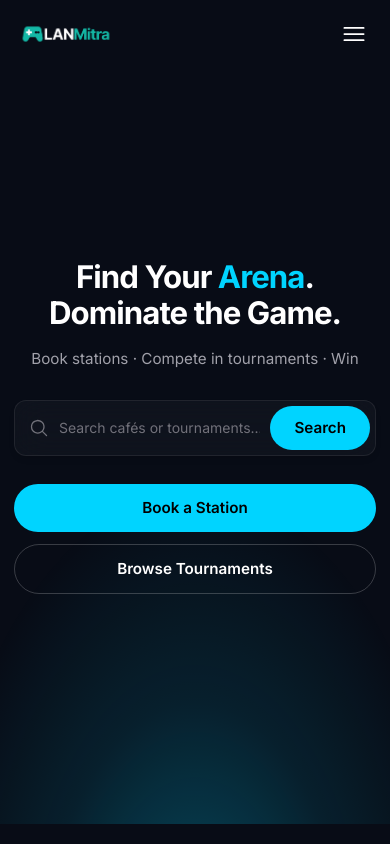
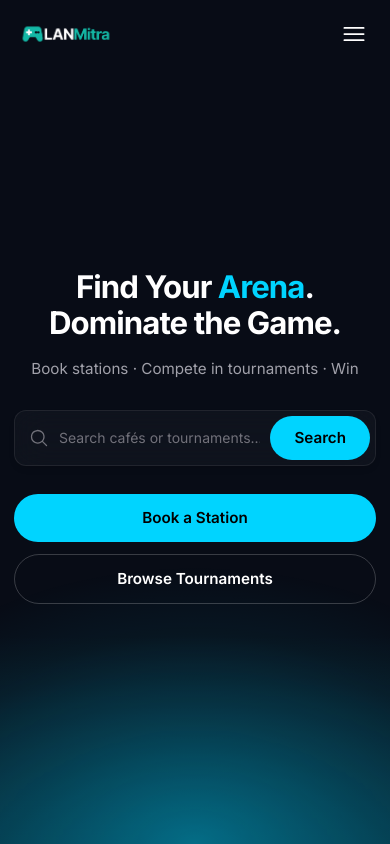
Before and after one commit to VaibhavS-17/LANMItra, a React (Vite) app: page / in a window 390 px wide. Shown: the top 844 px of the page. Built offline with nearby package versions, Linux system fonts and the light colour scheme.

Commit message:
fix(hero): anchor cyan glow directly to bottom edge on mobile without black gap

```diff
--- a/src/components/HeroSection.css
+++ b/src/components/HeroSection.css
@@ -12,15 +12,15 @@
   background: var(--bg-primary);
 }
 
-/* Big brand cyan glow at the bottom */
+/* Big brand cyan glow starting directly from the bottom edge */
 .hero-bottom-glow {
   position: absolute;
-  bottom: -20%;
+  bottom: 0;
   left: 50%;
   transform: translateX(-50%);
   width: 140%;
-  height: 60vh;
-  background: radial-gradient(ellipse at bottom, rgba(0, 212, 255, 0.35) 0%, rgba(0, 212, 255, 0.1) 40%, transparent 70%);
+  height: 55vh;
+  background: radial-gradient(ellipse at 50% 100%, rgba(0, 212, 255, 0.42) 0%, rgba(0, 212, 255, 0.2) 35%, rgba(0, 212, 255, 0.05) 65%, transparent 85%);
   pointer-events: none;
   z-index: 1;
 }
@@ -241,7 +241,8 @@
   .hero-section {
     padding-top: 90px;
     padding-bottom: 60px;
-    min-height: calc(100dvh - 20px);
+    min-height: 100vh;
+    min-height: 100dvh;
   }
 
   .hero-title {
@@ -275,6 +276,15 @@
     max-width: 100%;
   }
 
+  .hero-bottom-glow {
+    width: 100%;
+    left: 0;
+    transform: none;
+    height: 55vh;
+    background: radial-gradient(ellipse 100% 60% at 50% 100%, rgba(0, 212, 255, 0.4) 0%, rgba(0, 212, 255, 0.18) 45%, rgba(0, 212, 255, 0.05) 75%, transparent 100%),
+                linear-gradient(to top, rgba(0, 212, 255, 0.14) 0%, transparent 45%);
+  }
+
   .hero-scroll-indicator {
     display: none; /* Hide on mobile to give full prominence to CTAs */
   }
```
